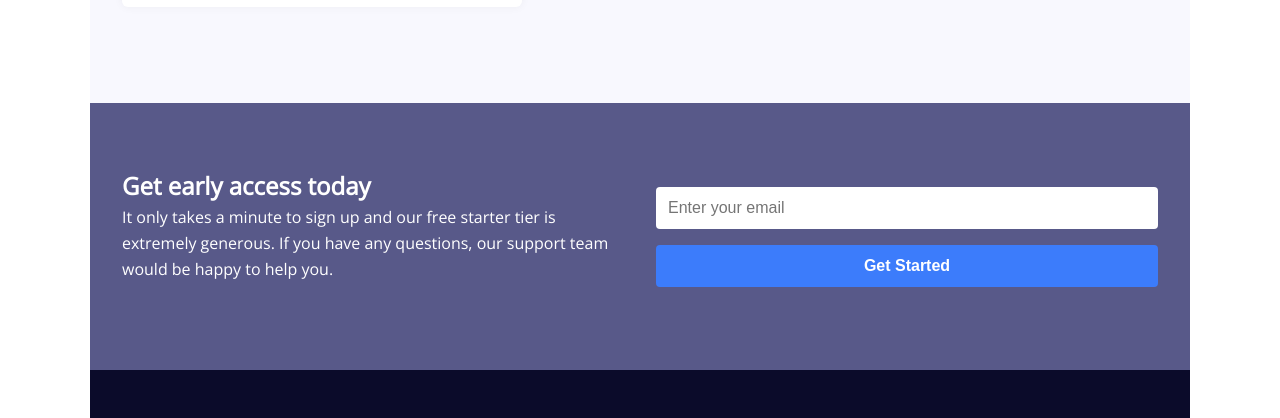
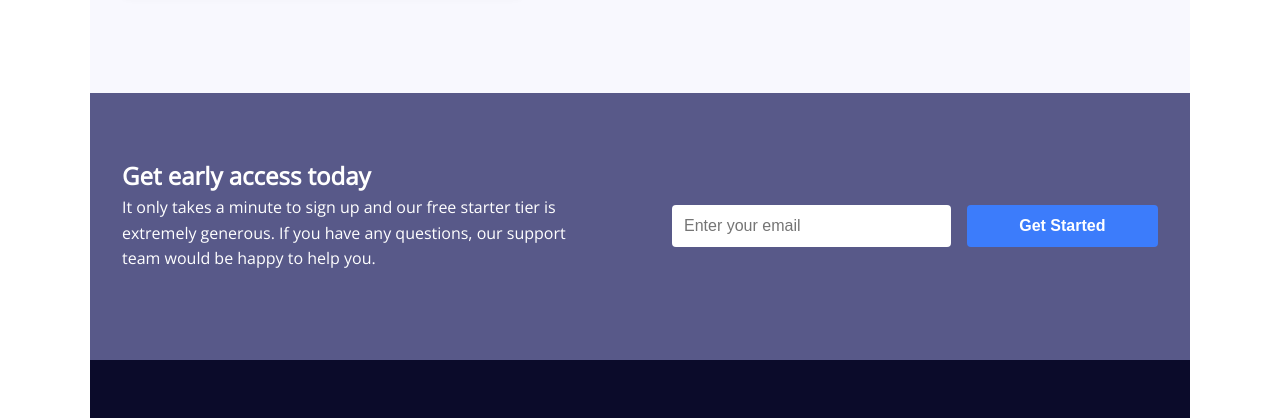
Before and after one commit to dhanusha-stack/fylo-landing-page, a plain HTML site: page fylo-landing-page/index.html in a window 1280 px wide. Shown: the part 1292-1710 px from the top of the page. Drawn offline with nearby package versions, Linux system fonts and the light colour scheme.

Commit message:
Added media query for responsive design

```diff
--- a/fylo-landing-page/styles.css
+++ b/fylo-landing-page/styles.css
@@ -264,3 +264,41 @@ nav a {
   color: #65e2d9;
   text-decoration: none;
 }
+@media (min-width: 1100px) {
+  nav ul {
+    gap: 3rem;
+  }
+
+  .container-one,
+  .container-two,
+  .container-three {
+    flex-wrap: nowrap;
+    gap: 4rem;
+  }
+
+  .left-section,
+  .right-section {
+    min-width: auto;
+  }
+
+  .container-three .right-section {
+    flex-direction: row;
+    align-items: center;
+  }
+
+  .container-three .email {
+    flex: 2;
+  }
+
+  .container-three .btn-submit {
+    flex: 1;
+  }
+
+  .footer-columns {
+    justify-content: space-between;
+  }
+
+  .footer-col {
+    flex: 1;
+  }
+}
```
